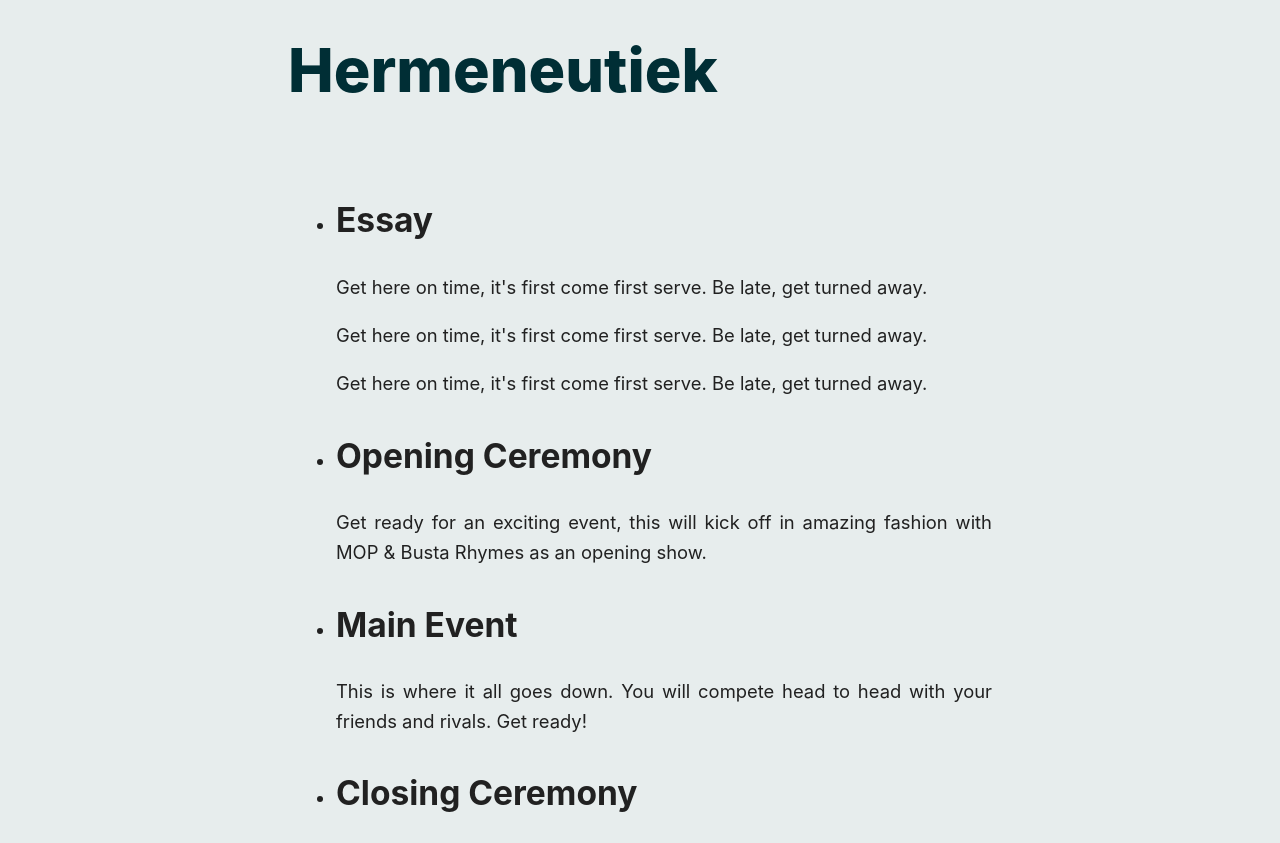
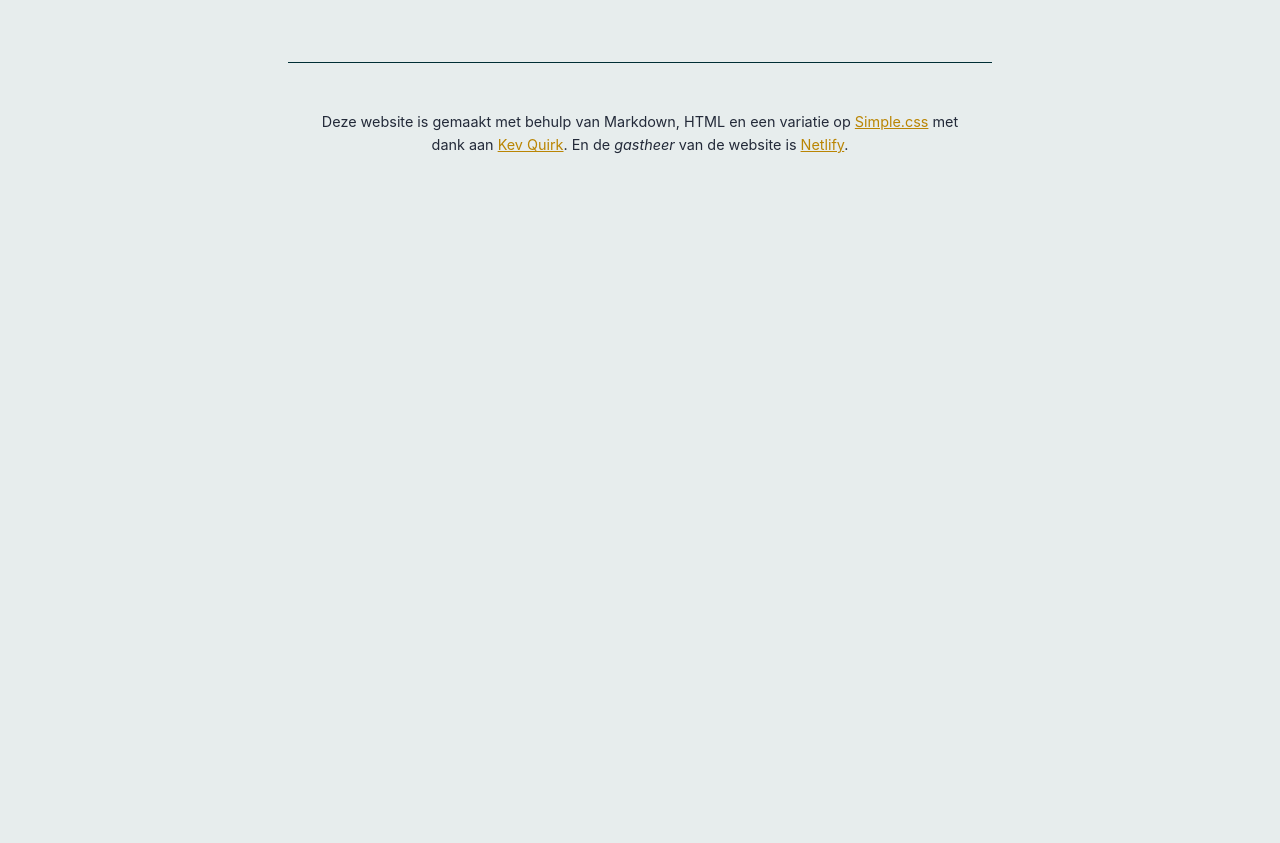
Before and after one commit to NicoSnijder/afstuderen, a plain HTML site: page her.html in a window 1280 px wide. Shown: the part 88-931 px from the top of the page. After the commit the page ends 800 px from the top, so only its background shows below. Drawn offline with Linux system fonts and the light colour scheme.

Commit message:
timeline #5

```diff
--- a/her.html
+++ b/her.html
@@ -29,29 +29,6 @@
 
 <body>
 
-	<h1>Hermeneutiek</h1>
-
-  <ul class="timeline">
-    <li class="event" data-date="Periode 1A">
-      <h3>Essay</h3>
-      <p>Get here on time, it's first come first serve. Be late, get turned away.</p>
-      <p>Get here on time, it's first come first serve. Be late, get turned away.</p>
-      <p>Get here on time, it's first come first serve. Be late, get turned away.</p>
-    </li>
-    <li class="event" data-date="2:30 - 4:00pm">
-      <h3>Opening Ceremony</h3>
-      <p>Get ready for an exciting event, this will kick off in amazing fashion with MOP & Busta Rhymes as an opening show.</p>
-    </li>
-    <li class="event" data-date="5:00 - 8:00pm">
-      <h3>Main Event</h3>
-      <p>This is where it all goes down. You will compete head to head with your friends and rivals. Get ready!</p>
-    </li>
-    <li class="event" data-date="8:30 - 9:30pm">
-      <h3>Closing Ceremony</h3>
-      <p>See how is the victor and who are the losers. The big stage is where the winners bask in their own glory.</p>
-    </li>
-  </ul>
-</div>
 </body>
 
 <footer>
```
